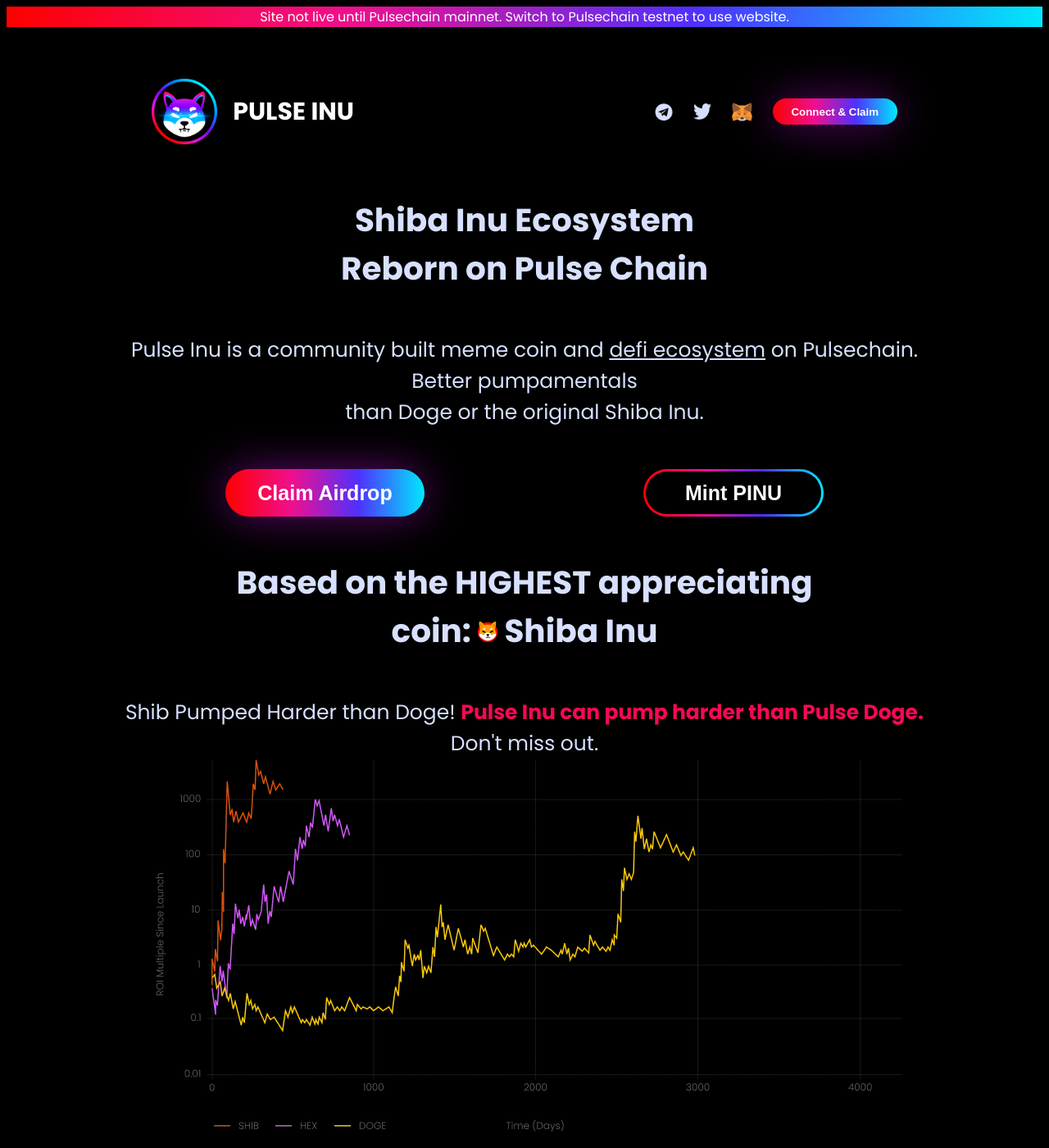
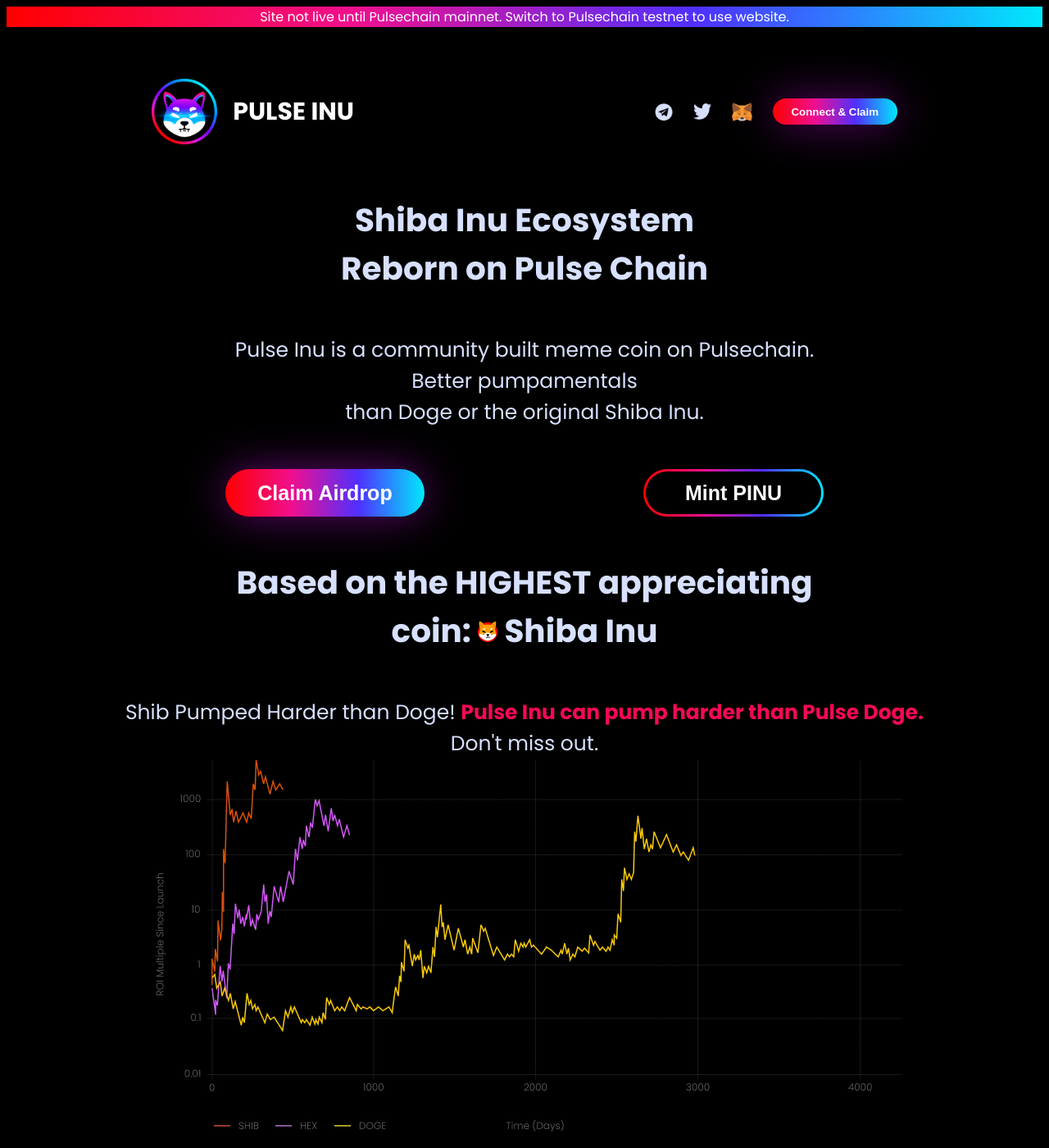
Before and after one commit to ricknightcrypto/pulseinu-site, a Jekyll site: the page built from index.html, in a window 1280 px wide and 1400 px high. Shown: the whole window at 82% size. Built offline with Jekyll 4.4.1, drawn with Linux system fonts in a browser that asks for light colours; a script that is not in the unit is left out; some of the changed text lies outside the part shown.

Commit message:
remove expectations text

```diff
--- a/index.html
+++ b/index.html
@@ -8,7 +8,7 @@
 </div>
 
 <div class="subheader">
-  Pulse Inu is a community built meme coin and <u> defi ecosystem</u> on Pulsechain. <br>
+  Pulse Inu is a community built meme coin on Pulsechain. <br>
   Better pumpamentals<br>
   than Doge or the original Shiba Inu. <br>
 </div>
@@ -61,7 +60,7 @@
   <div class="benefits">
     <ul>
       <li>High Coin Supply - Rank higher on Market Cap Websites</li>
-      <li>Community built applications for trading, betting and more: Supply constantly bought off the market</li>
+      <li>Community built applications</li>
     </ul>
   </div>
 </div>
```
Also changed, not shown: other parts of index.html (+0 -1 lines).
